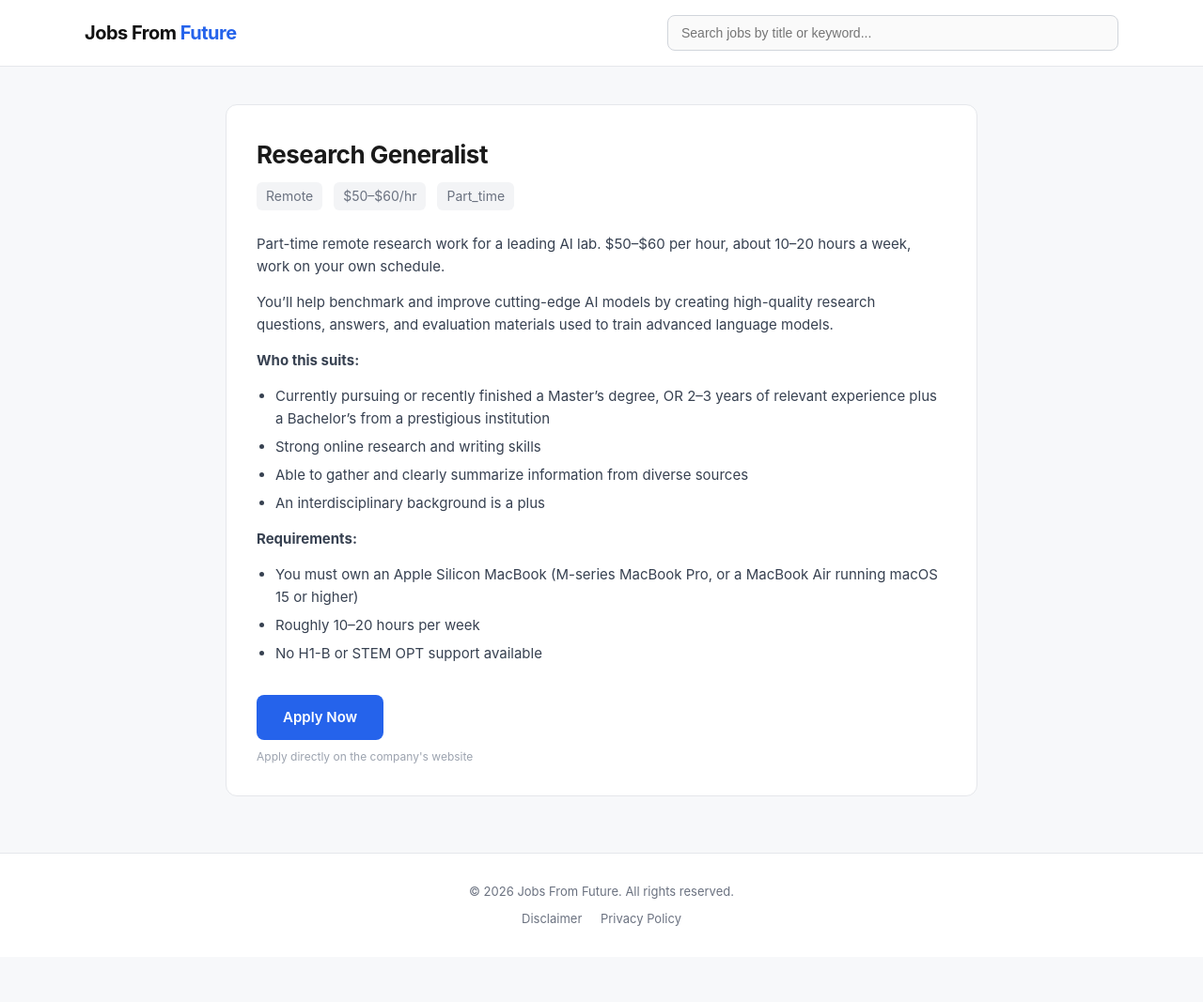
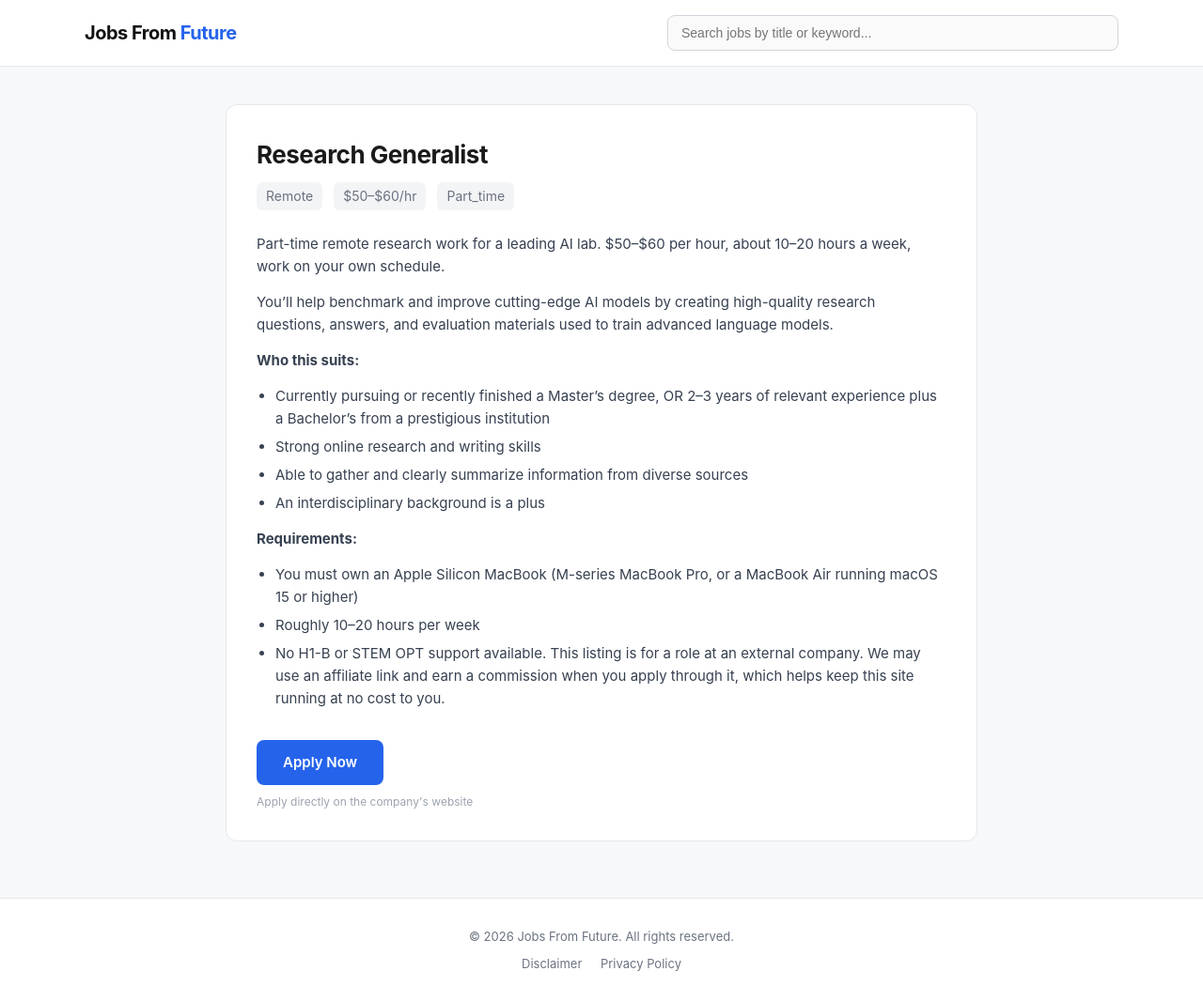
Before and after one commit to unique-artt/JobsFromFuture, a Jekyll site: the page built from _jobs/research-generalist.md, in a window 1280 px wide. Shown: the whole page at 94% size. Built offline with Jekyll 4.4.1, drawn with Linux system fonts in a browser that asks for light colours; before the commit the page ends 1019 px from its top, so only the background shows below that.

Commit message:
Update research-generalist.md

```diff
--- a/_jobs/research-generalist.md
+++ b/_jobs/research-generalist.md
@@ -30,4 +30,4 @@ You'll help benchmark and improve cutting-edge AI models by creating high-qualit
 
 - You must own an Apple Silicon MacBook (M-series MacBook Pro, or a MacBook Air running macOS 15 or higher)
 - Roughly 10–20 hours per week
-- No H1-B or STEM OPT support available
+- No H1-B or STEM OPT support available. This listing is for a role at an external company. We may use an affiliate link and earn a commission when you apply through it, which helps keep this site running at no cost to you.
```
